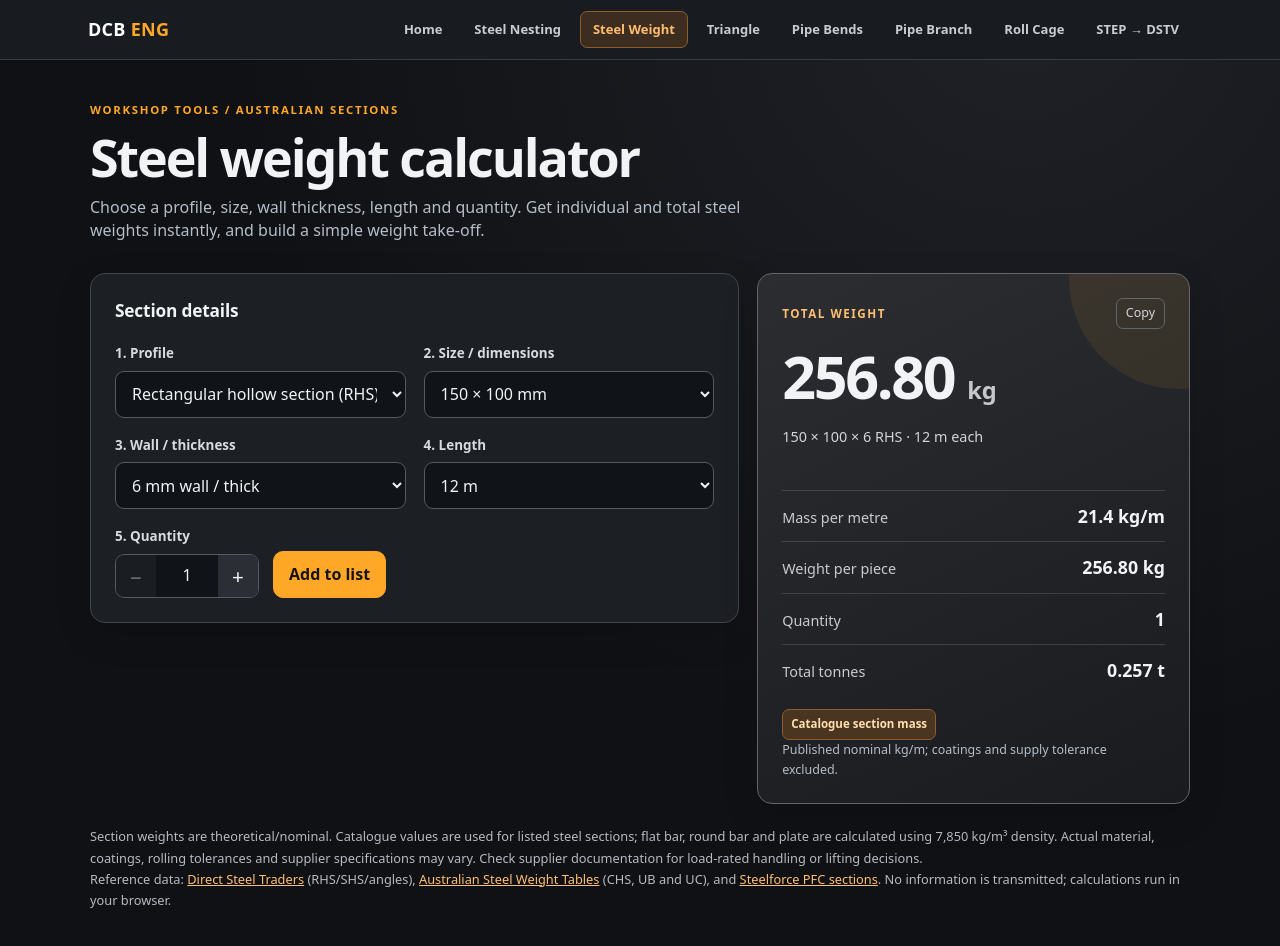
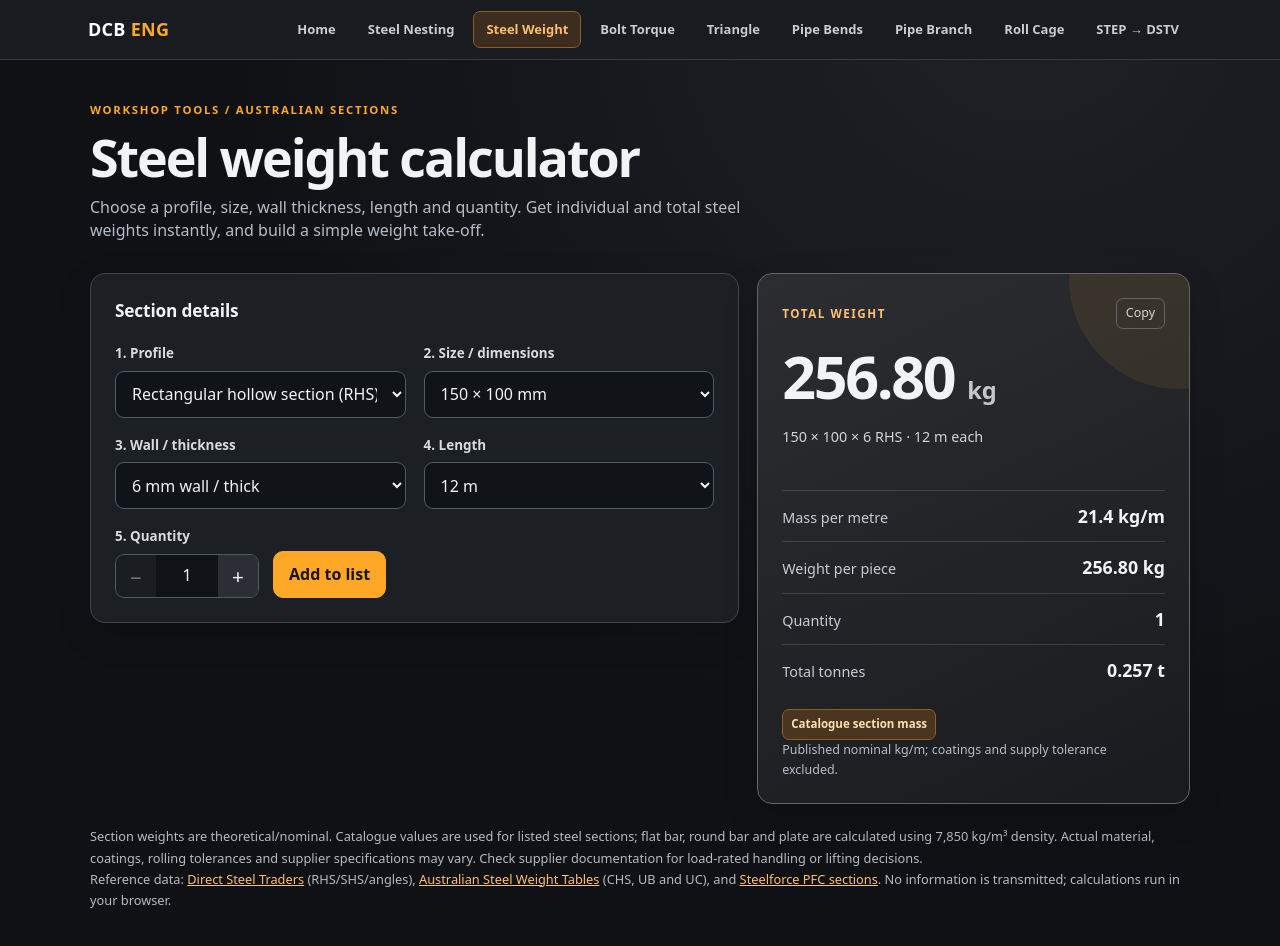
Before and after one commit to DCB-ENG/DCB-ENG.github.io, a plain HTML site: page steel-weight/index.html in a window 1280 px wide. Drawn offline with Linux system fonts and the light colour scheme.

Commit message:
Link bolt torque tool in site navigation

```diff
--- a/steel-weight/index.html
+++ b/steel-weight/index.html
@@ -113,7 +113,7 @@
 </script>
 </head>
 <body>
-<div class="dcb-nav"><div class="dcb-nav__inner"><a class="dcb-nav__brand" href="https://dcb-eng.github.io/">DCB <span>ENG</span></a><nav class="dcb-nav__links" aria-label="Workshop tools"><a class="dcb-nav__link" href="https://dcb-eng.github.io/">Home</a><a class="dcb-nav__link" href="https://dcb-eng.github.io/steel-nesting/">Steel Nesting</a><a class="dcb-nav__link" aria-current="page" href="https://dcb-eng.github.io/steel-weight/">Steel Weight</a><a class="dcb-nav__link" href="https://dcb-eng.github.io/triangle-calculator/">Triangle</a><a class="dcb-nav__link" href="https://dcb-eng.github.io/pipe-bend/">Pipe Bends</a><a class="dcb-nav__link" href="https://dcb-eng.github.io/pipe-branch/">Pipe Branch</a><a class="dcb-nav__link" href="https://dcb-eng.github.io/roll-cage/">Roll Cage</a><a class="dcb-nav__link" href="https://dcb-eng.github.io/step-dstv-converter/">STEP → DSTV</a></nav></div></div>
+<div class="dcb-nav"><div class="dcb-nav__inner"><a class="dcb-nav__brand" href="https://dcb-eng.github.io/">DCB <span>ENG</span></a><nav class="dcb-nav__links" aria-label="Workshop tools"><a class="dcb-nav__link" href="https://dcb-eng.github.io/">Home</a><a class="dcb-nav__link" href="https://dcb-eng.github.io/steel-nesting/">Steel Nesting</a><a class="dcb-nav__link" aria-current="page" href="https://dcb-eng.github.io/steel-weight/">Steel Weight</a><a class="dcb-nav__link" href="/bolt-torque/">Bolt Torque</a><a class="dcb-nav__link" href="https://dcb-eng.github.io/triangle-calculator/">Triangle</a><a class="dcb-nav__link" href="https://dcb-eng.github.io/pipe-bend/">Pipe Bends</a><a class="dcb-nav__link" href="https://dcb-eng.github.io/pipe-branch/">Pipe Branch</a><a class="dcb-nav__link" href="https://dcb-eng.github.io/roll-cage/">Roll Cage</a><a class="dcb-nav__link" href="https://dcb-eng.github.io/step-dstv-converter/">STEP → DSTV</a></nav></div></div>
 <div class="wrap">
   <header>
     <div class="eyebrow">Workshop tools / Australian sections</div>
```
